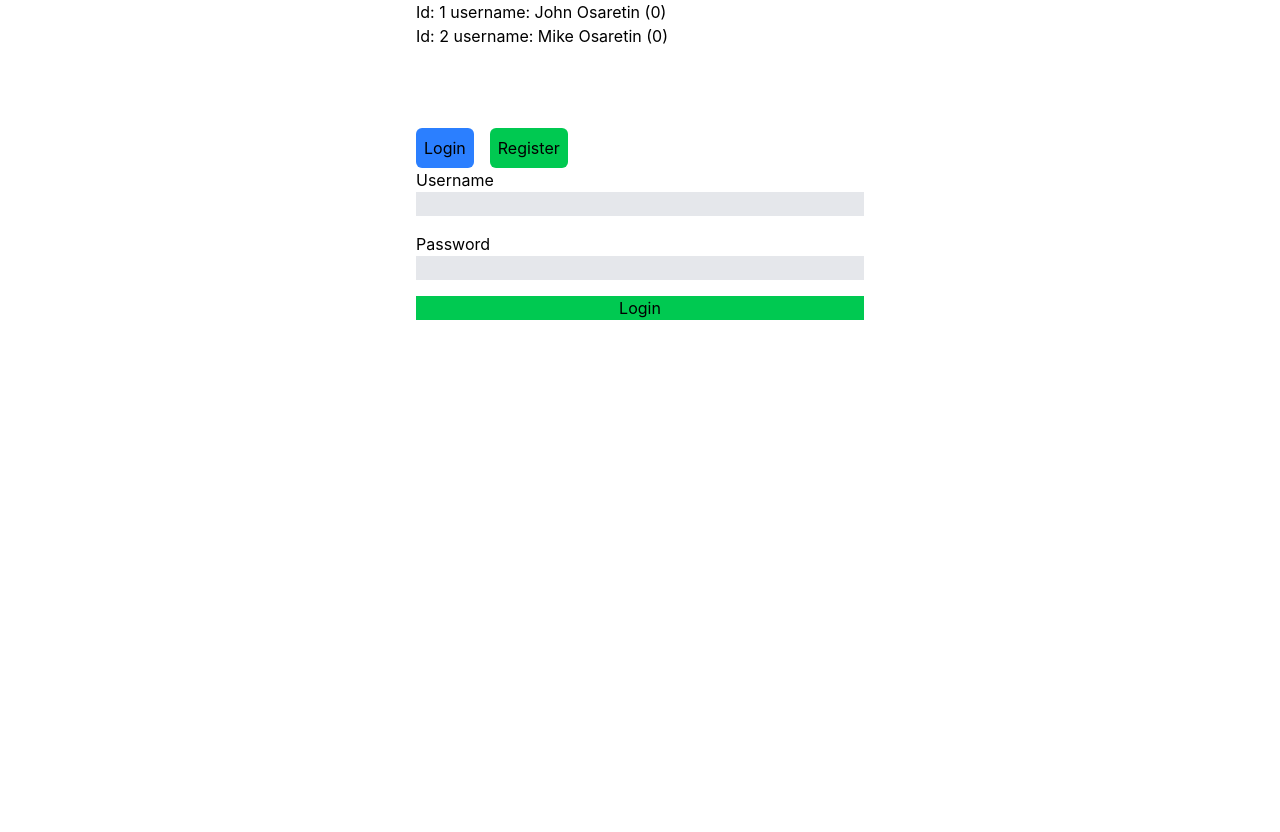
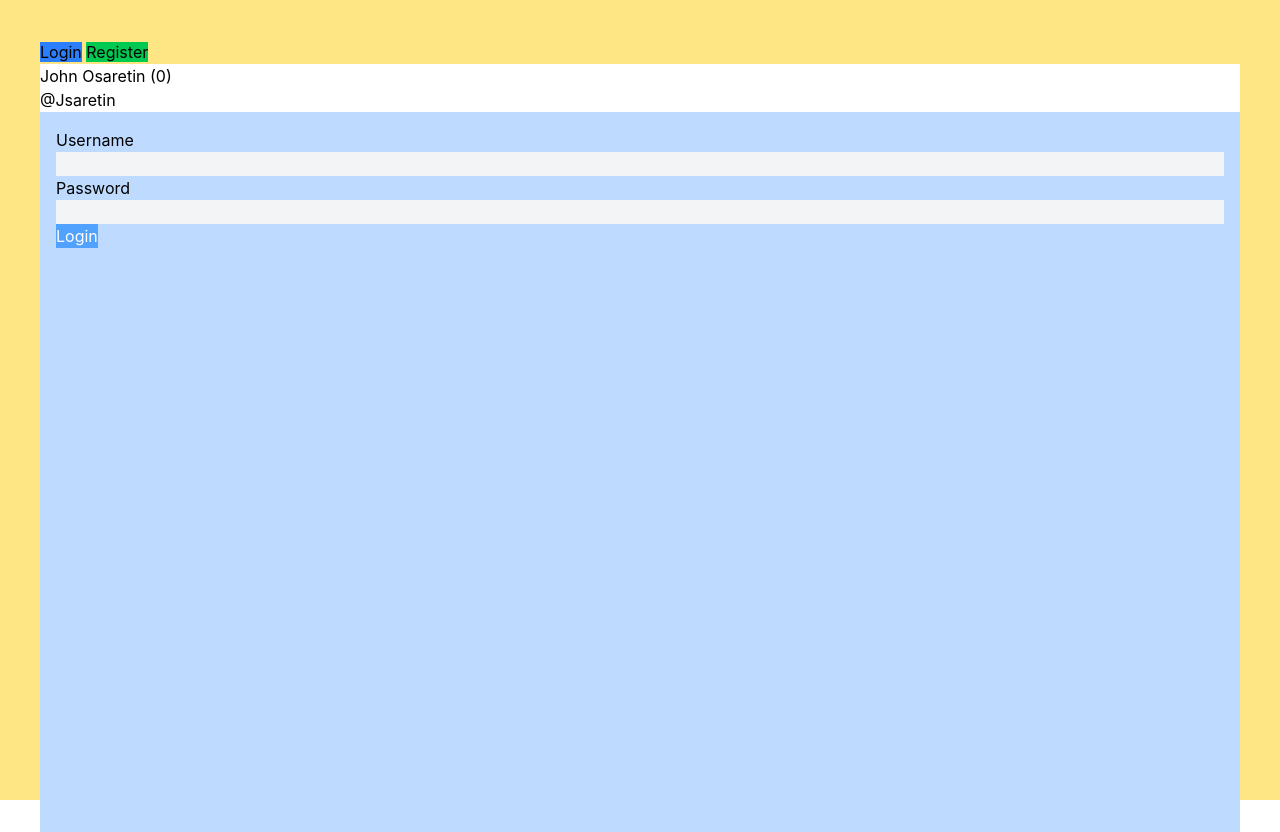
Before and after one commit to JSaretin/web3class, a SvelteKit app: page /login in a window 1280 px wide. Before the commit the page ends 800 px from the top, so only its background shows below. Built offline with nearby package versions, Linux system fonts and the light colour scheme.

Commit message:
new auth pages

```diff
--- a/src/routes/+layout.svelte
+++ b/src/routes/+layout.svelte
@@ -3,7 +3,6 @@
 	import favicon from "#lib/assets/favicon.svg";
 	import type { LayoutProps } from "./$types";
 	import { setContext } from "svelte";
-	import { goto } from "$app/navigation";
 
 	let { children }: LayoutProps = $props();
 
@@ -20,41 +19,51 @@
 			id: 1,
 			name: "John Osaretin",
 			username: "Jsaretin",
-			password: "1234",
-			followsId: [],
-		},
-		{
-			id: 2,
-			name: "Mike Osaretin",
-			username: "Msaretin",
-			password: "3894",
+			password: "12345678",
 			followsId: [],
 		},
 	]);
 
-	setContext("users", users);
-	let isLogin = $state(false);
+	function addNewUser(name: string, username: string, password: string) {
+		for (const user of users) {
+			if (username == user.username) {
+				throw "username taken";
+			}
+		}
 
-	function setLogin(state: boolean) {
-		isLogin = state;
+		users.push({
+			id: users.length + 1,
+			name: name,
+			username: username,
+			password: password,
+			followsId: [],
+		});
 	}
 
-	setContext("setLogin", setLogin);
+	let loggedInUser: User | undefined = $state(undefined);
 
-	function directUserToTheRegisterPage() {
-		goto("/register");
+	function loginUser(username: string, password: string) {
+		// for each user may day users
+		// if we see a user with the exact username and password
+		// may the person pass to this function, we go login that
+		// user
+		for (const user of users) {
+			if (user.username == username && user.password == password) {
+				loggedInUser = user;
+			}
+		}
+
+		if (loggedInUser == undefined) {
+			// alert();
+			throw "invalid username or password";
+		}
 	}
 
-	function directUserToTheLoginPage() {
-		goto("/login");
-	}
+	setContext("addNewUser", addNewUser);
+	setContext("loginUser", loginUser);
 
-	function callLogin() {
-		setLogin(true);
-	}
-
-	function callLogout() {
-		setLogin(false);
+	function logUserOut() {
+		loggedInUser = undefined;
 	}
 </script>
 
@@ -62,26 +71,23 @@
 	<link rel="icon" href={favicon} />
 </svelte:head>
 
-<div class="max-w-md w-full mx-auto">
-	<div class="mb-20">
+<div class="w-full p-10 h-screen mx-auto bg-amber-200">
+	<div class="">
+		{#if loggedInUser == undefined}
+			<a href="/login" class="bg-blue-500">Login</a>
+			<a href="/register" class="bg-green-500">Register</a>
+		{:else}
+			<a href="/profile" class="bg-blue-500">Profile</a>
+			<button onclick={logUserOut} class="bg-red-500">Logout</button>
+		{/if}
+	</div>
+	<div class=" flex flex-col gap-4">
 		{#each users as user (user.id)}
-			<div class="">
-				Id: {user.id} username: {user.name}
-				<span>({user.followsId.length})</span>
+			<div class="bg-white">
+				<p>{user.name} ({user.followsId.length})</p>
+				<p>@{user.username}</p>
 			</div>
 		{/each}
 	</div>
-
-	<div class="flex gap-4">
-		{#if isLogin}
-			<button class="p-2 rounded-md bg-blue-500">Profile</button>
-			<button class="p-2 rounded-md bg-red-500" onclick={callLogout}>Logout</button>
-		{:else}
-			<button class="p-2 rounded-md bg-blue-500" onclick={directUserToTheLoginPage}>Login</button>
-			<button class="p-2 rounded-md bg-green-500" onclick={directUserToTheRegisterPage}
-				>Register</button
-			>
-		{/if}
-	</div>
 	{@render children()}
 </div>
--- a/src/routes/login/+page.svelte
+++ b/src/routes/login/+page.svelte
@@ -2,61 +2,48 @@
     import { goto } from "$app/navigation";
     import { getContext } from "svelte";
 
-    // variable
-    // condition
-    // loop
-    // function
-    interface User {
-        id: number;
-        name: string;
-        username: string;
-        password: string;
-        followsId: string[];
-    }
-
-    const users: User[] = getContext("users");
-
-    const setLogin: (status: boolean) => void = getContext("setLogin");
-
     let enteredUsername = $state("");
     let enteredPassword = $state("");
 
-    function checkAndLoginUser() {
-        let foundUser: User | undefined = undefined;
+    const loginUser: (username: string, password: string) => void =
+        getContext("loginUser");
 
-        for (const user of users) {
-            if (
-                enteredUsername == user.username &&
-                enteredPassword == user.password
-            ) {
-                foundUser = user;
-            }
+    function login() {
+        // loginUser(enteredUsername, enteredPassword);
+        // enteredPassword = "";
+        // enteredUsername = "";
+        // goto("/");
+
+        try {
+            loginUser(enteredUsername, enteredPassword);
+            enteredPassword = "";
+            enteredUsername = "";
+            goto("/");
+        } catch (e) {
+            alert(e);
         }
-
-        if (foundUser == undefined) {
-            alert("user not registered");
-            return;
-        }
-
-        setLogin(true);
-
-        enteredUsername = ""
-        enteredPassword = ""
-
-        goto("/")
     }
 </script>
 
-<div class="flex flex-col gap-4">
-    <div class="flex flex-col">
-        Username
-        <input class="bg-gray-200" type="text" bind:value={enteredUsername} />
+<div class="w-full h-full bg-blue-200">
+    <div class="mx-w-md w-full mx-auto p-4">
+        <div class="flex flex-col">
+            Username
+            <input
+                class="bg-gray-100"
+                type="text"
+                bind:value={enteredUsername}
+            />
+        </div>
+        <div class="flex flex-col">
+            Password
+            <input
+                class="bg-gray-100"
+                type="text"
+                bind:value={enteredPassword}
+            />
+        </div>
+
+        <button onclick={login} class="bg-blue-400 text-white">Login</button>
     </div>
-
-    <div class="flex flex-col">
-        Password
-        <input class="bg-gray-200" type="text" bind:value={enteredPassword} />
-    </div>
-
-    <button onclick={checkAndLoginUser} class="bg-green-500">Login</button>
 </div>
--- /dev/null
+++ b/src/routes/profile/+page.svelte
@@ -0,0 +1,7 @@
+<script lang="ts">
+
+</script>
+
+<div class="w-full h-full bg-blue-200">
+   <h2 class="text-4xl">Profile</h2>
+</div>
--- a/src/routes/register/+page.svelte
+++ b/src/routes/register/+page.svelte
@@ -1,84 +1,72 @@
 <script lang="ts">
     import { goto } from "$app/navigation";
     import { getContext } from "svelte";
-
-    // variable
-    // condition
-    // loop
-    // function
-    interface User {
-        id: number;
-        name: string;
-        username: string;
-        password: string;
-        followsId: string[];
-    }
-
-    const users: User[] = getContext("users");
 
     let enteredName = $state("");
     let enteredUsername = $state("");
     let enteredPassword = $state("");
     let enteredConfirmPassword = $state("");
 
-    function addNewUser() {
+
+    const addNewUser: (
+        name: string,
+        username: string,
+        password: string,
+    ) => void = getContext("addNewUser");
+
+    function registerUser() {
+
+
         if (enteredPassword != enteredConfirmPassword) {
-            alert("Password is incorrect");
+            alert("Password did not match");
             return;
         }
 
-        let isRegistered = false;
-        for (const user of users) {
-            // for user in users
-            if (enteredUsername == user.username) {
-                isRegistered = true;
-            }
-        }
-
-        if (isRegistered) {
-            alert("You are already registered. Login instead");
-            return;
-        }
-
-        users.push({
-            id: users.length + 1,
-            name: enteredName,
-            username: enteredUsername,
-            password: enteredPassword,
-            followsId: [],
-        });
-
+        try {
+            addNewUser(enteredName, enteredUsername, enteredPassword);
             enteredName = "";
             enteredPassword = "";
+            enteredUsername = "";
             enteredConfirmPassword = "";
-        enteredUsername = "";
-
             goto("/");
+        } catch (e) {
+            alert(e);
+        }
     }
 </script>
 
-<div class="flex flex-col gap-4">
+<div class="w-full h-full bg-green-200">
+    <div class="mx-w-md w-full mx-auto p-4">
         <div class="flex flex-col">
             Name
-        <input class="bg-gray-200" type="text" bind:value={enteredName} />
+            <input class="bg-gray-100" type="text" bind:value={enteredName} />
         </div>
         <div class="flex flex-col">
             Username
-        <input class="bg-gray-200" type="text" bind:value={enteredUsername} />
+            <input
+                class="bg-gray-100"
+                type="text"
+                bind:value={enteredUsername}
+            />
         </div>
-
         <div class="flex flex-col">
             Password
-        <input class="bg-gray-200" type="text" bind:value={enteredPassword} />
+            <input
+                class="bg-gray-100"
+                type="text"
+                bind:value={enteredPassword}
+            />
         </div>
         <div class="flex flex-col">
             Confirm Password
             <input
-            class="bg-gray-200"
+                class="bg-gray-100"
                 type="text"
                 bind:value={enteredConfirmPassword}
             />
         </div>
-
-    <button onclick={addNewUser} class="bg-blue-500">Register</button>
+        <button onclick={registerUser} class="bg-green-400 text-white"
+            >Register</button
+        >
     </div>
+</div>
```
Lines whose indentation alone changed are shown as unchanged.
